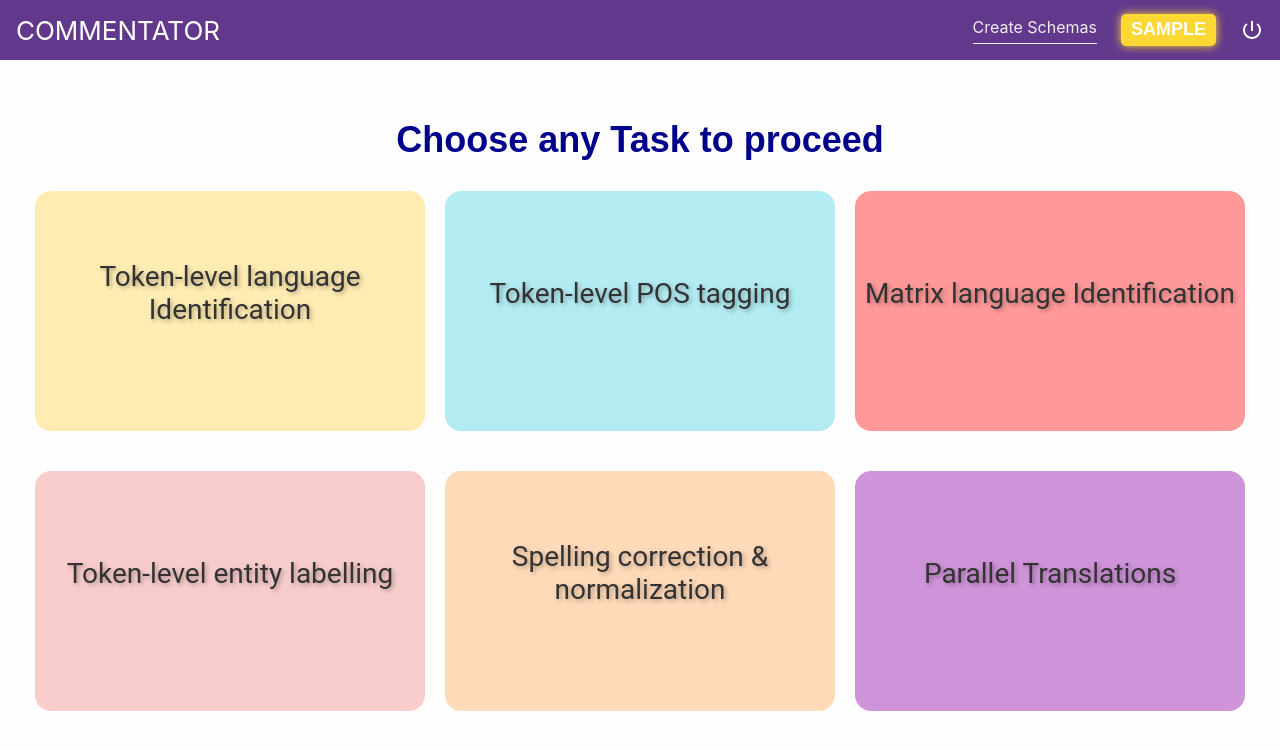
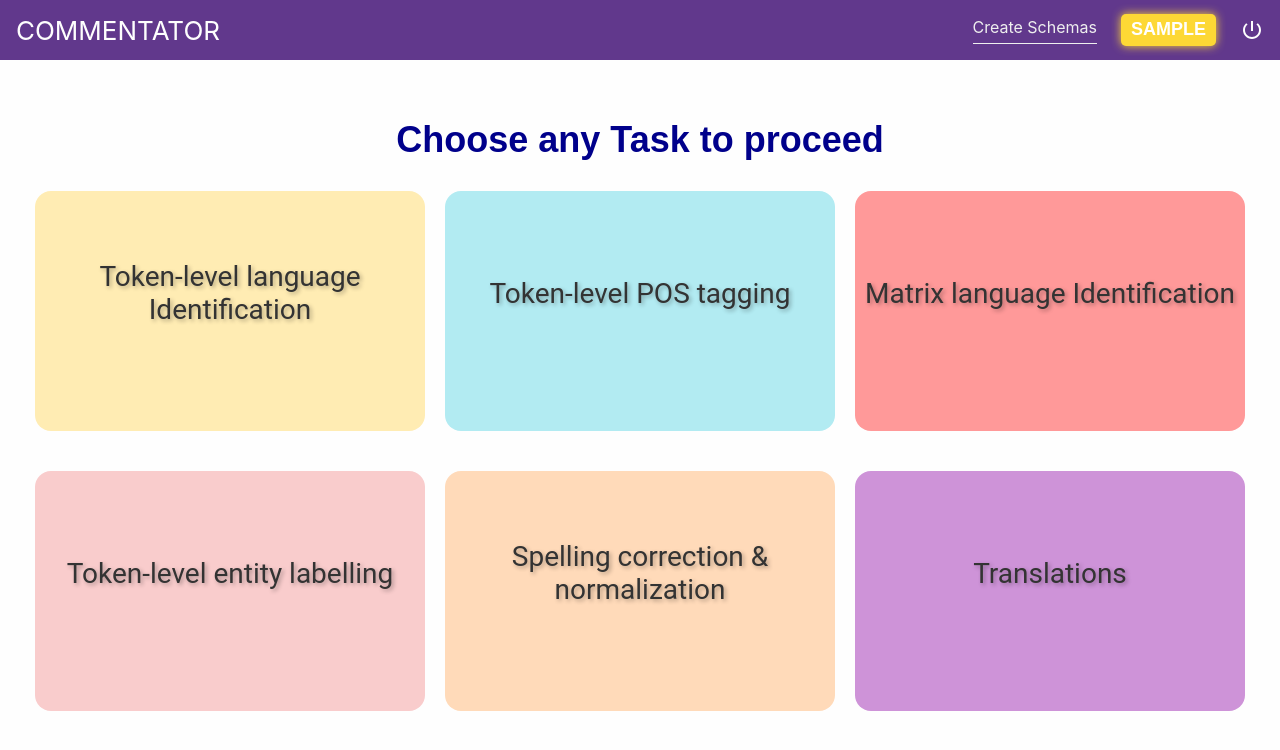
Before and after one commit to lingo-iitgn/commentator, a React (Create React App) app in the folder frontend/: page /tasks in a window 1280 px wide. Shown: the top 750 px of the page. Built offline with nearby package versions, Linux system fonts and the light colour scheme; no server answers; sample sign-in values are in the browser's storage.

Commit message:
Update Tasks.js

```diff
--- a/frontend/src/Home/Tasks.js
+++ b/frontend/src/Home/Tasks.js
@@ -36,7 +36,7 @@ const Tasks = () => {
                     <AnimatedText>Spelling correction & normalization</AnimatedText>
                 </TaskContainer>
                 <TaskContainer color="#CE93D8" onClick={() => navigateTo('/task6')}>
-                    <AnimatedText>Parallel Translations</AnimatedText>
+                    <AnimatedText>Translations</AnimatedText>
                 </TaskContainer>
 
             </Row>
```
